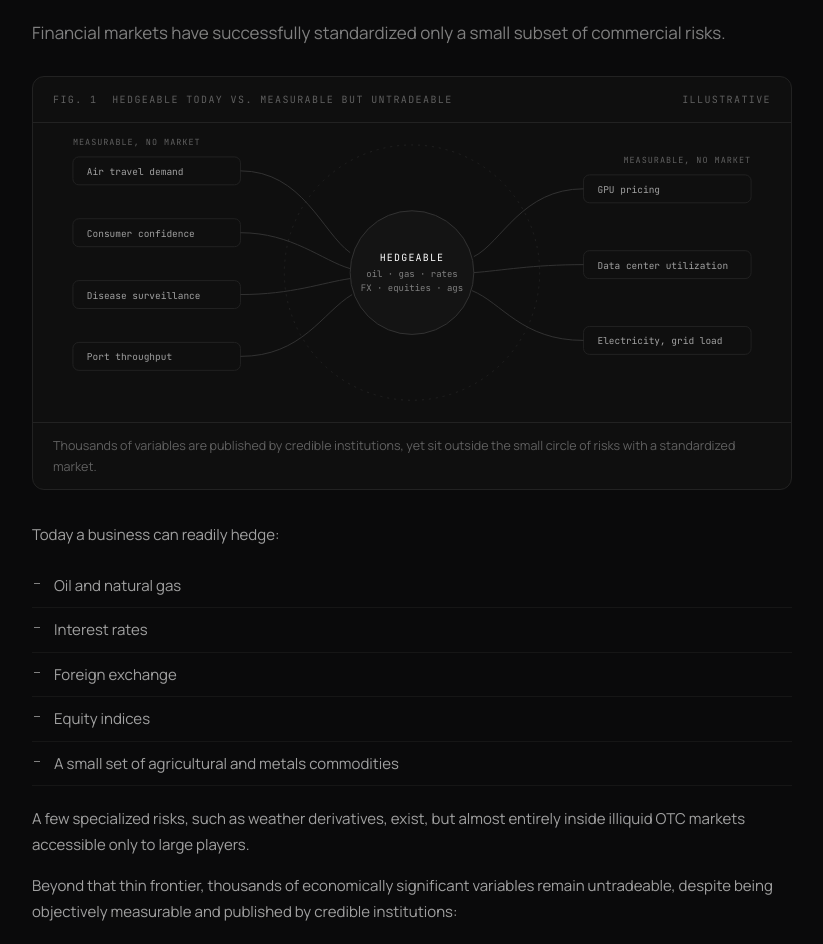
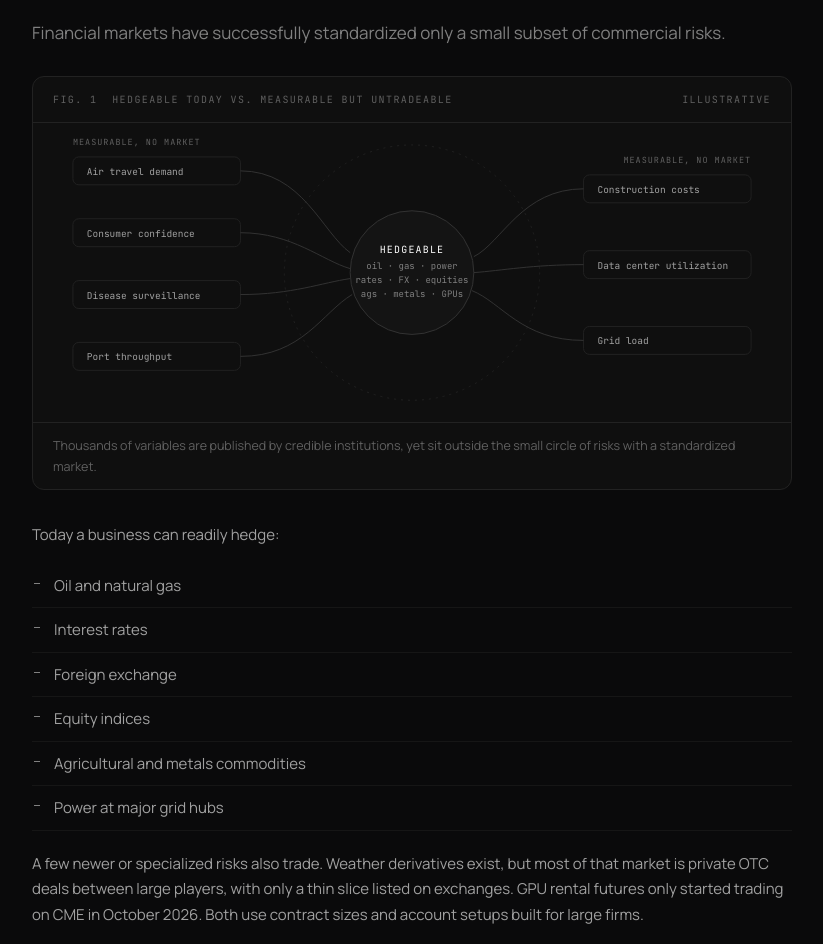
Before and after one commit to SayidwithDexextra/GlobalRiskExchange, a Next.js app: page /whitepaper in a window 1280 px wide. Shown: the part 3268-4212 px from the top of the page, without its empty margins (312-1135 px from the left). Built offline with nearby package versions, Linux system fonts and the light colour scheme; no server answers.

Commit message:
Whitepaper: fact-check fixes

```diff
--- a/src/app/whitepaper/page.tsx
+++ b/src/app/whitepaper/page.tsx
@@ -150,7 +150,7 @@ export default function WhitepaperPage() {
         <p>This paper proposes a new category of financial infrastructure: <strong>an on-chain marketplace for risk.</strong> These are decentralized commercial risk markets that settle against existing, authoritative public data sources. By turning any objectively measurable economic variable into a standardized, continuously traded market, businesses can hedge real world exposures transparently, without brokers, minimum ticket sizes, or institutional relationships.</p>
         <p>The objective is not to replace insurance or traditional derivatives. It is to make commercial risk transfer more accessible, more liquid, and more efficient, and to expand the universe of risks that can be hedged at all.</p>
         <p>Dexetera is permissionless infrastructure for that marketplace. Anyone can create a market on any measurable metric, trade it on an on-chain orderbook with USDC collateral, and settle from verifiable public evidence secured by UMA's Optimistic Oracle.</p>
-        <div className='pull'>No exchange. No gatekeeper. No one who controls the outcome.</div>
+        <div className='pull'>No listing desk. No gatekeeper. No single party controls the outcome.</div>
         </section>
         <section className='ch' id='problem'>
         <div className='num'>01 / The Problem</div>
@@ -182,17 +182,18 @@ export default function WhitepaperPage() {
         <svg viewBox='0 0 760 300' fill='none' fontFamily='JetBrains Mono, monospace'>
         <circle cx='380' cy='150' r='128' stroke='#222' strokeDasharray='2 5' />
         <circle cx='380' cy='150' r='62' fill='#141414' stroke='#333' />
-        <text x='380' y='138' fill='#fff' fontSize='10' textAnchor='middle' letterSpacing='1.2'>HEDGEABLE</text>
-        <text x='380' y='154' fill='#808080' fontSize='9' textAnchor='middle'>oil · gas · rates</text>
-        <text x='380' y='168' fill='#808080' fontSize='9' textAnchor='middle'>FX · equities · ags</text>
+        <text x='380' y='130' fill='#fff' fontSize='10' textAnchor='middle' letterSpacing='1.2'>HEDGEABLE</text>
+        <text x='380' y='146' fill='#808080' fontSize='9' textAnchor='middle'>oil · gas · power</text>
+        <text x='380' y='160' fill='#808080' fontSize='9' textAnchor='middle'>rates · FX · equities</text>
+        <text x='380' y='174' fill='#808080' fontSize='9' textAnchor='middle'>ags · metals · GPUs</text>
         <g fontSize='9.5' fill='#A1A1A1'>
         <g><rect x='40' y='34' width='168' height='28' rx='6' fill='#0F0F0F' stroke='#222' /><text x='54' y='52'>Air travel demand</text></g>
         <g><rect x='40' y='96' width='168' height='28' rx='6' fill='#0F0F0F' stroke='#222' /><text x='54' y='114'>Consumer confidence</text></g>
         <g><rect x='40' y='158' width='168' height='28' rx='6' fill='#0F0F0F' stroke='#222' /><text x='54' y='176'>Disease surveillance</text></g>
         <g><rect x='40' y='220' width='168' height='28' rx='6' fill='#0F0F0F' stroke='#222' /><text x='54' y='238'>Port throughput</text></g>
-        <g><rect x='552' y='52' width='168' height='28' rx='6' fill='#0F0F0F' stroke='#222' /><text x='566' y='70'>GPU pricing</text></g>
+        <g><rect x='552' y='52' width='168' height='28' rx='6' fill='#0F0F0F' stroke='#222' /><text x='566' y='70'>Construction costs</text></g>
         <g><rect x='552' y='128' width='168' height='28' rx='6' fill='#0F0F0F' stroke='#222' /><text x='566' y='146'>Data center utilization</text></g>
-        <g><rect x='552' y='204' width='168' height='28' rx='6' fill='#0F0F0F' stroke='#222' /><text x='566' y='222'>Electricity, grid load</text></g>
+        <g><rect x='552' y='204' width='168' height='28' rx='6' fill='#0F0F0F' stroke='#222' /><text x='566' y='222'>Grid load</text></g>
         </g>
         <g stroke='#333'><path d='M208 48 C270 48 290 110 318 130' /><path d='M208 110 C260 110 290 138 318 146' /><path d='M208 172 C260 172 290 160 318 156' /><path d='M208 234 C270 234 290 190 320 172' /><path d='M552 66 C490 66 470 120 442 134' /><path d='M552 142 C500 142 470 148 442 150' /><path d='M552 218 C490 218 470 180 440 168' /></g>
         <g fill='#606060' fontSize='8.5' letterSpacing='1'><text x='40' y='22'>MEASURABLE, NO MARKET</text><text x='720' y='40' textAnchor='end'>MEASURABLE, NO MARKET</text></g>
@@ -201,12 +202,12 @@ export default function WhitepaperPage() {
         </div>
         <p>Today a business can readily hedge:</p>
         <ul className='list'>
-        <li>Oil and natural gas</li><li>Interest rates</li><li>Foreign exchange</li><li>Equity indices</li><li>A small set of agricultural and metals commodities</li>
+        <li>Oil and natural gas</li><li>Interest rates</li><li>Foreign exchange</li><li>Equity indices</li><li>Agricultural and metals commodities</li><li>Power at major grid hubs</li>
         </ul>
-        <p>A few specialized risks, such as weather derivatives, exist, but almost entirely inside illiquid OTC markets accessible only to large players.</p>
+        <p>A few newer or specialized risks also trade. Weather derivatives exist, but most of that market is private OTC deals between large players, with only a thin slice listed on exchanges. GPU rental futures only started trading on CME in October 2026. Both use contract sizes and account setups built for large firms.</p>
         <p>Beyond that thin frontier, thousands of economically significant variables remain untradeable, despite being objectively measurable and published by credible institutions:</p>
         <ul className='list'>
-        <li>National air travel demand</li><li>Consumer confidence</li><li>Public health and disease surveillance indicators</li><li>Freight congestion and port throughput</li><li>GPU availability and pricing</li><li>Data center utilization</li><li>Electricity and grid load</li>
+        <li>National air travel demand</li><li>Consumer confidence</li><li>Public health and disease surveillance indicators</li><li>Port congestion and throughput</li><li>Construction and development costs</li><li>Data center utilization</li><li>Grid load and local power demand</li>
         </ul>
         <p>These variables influence billions of dollars of business activity every year. Authoritative data on each is published regularly by trusted sources. And yet no standardized market exists to transfer the risk, because the cost of building, listing, and operating a conventional exchange traded product for each one is prohibitive.</p>
         <p>The reason is structural. Traditional markets standardize a risk only when the expected volume justifies the fixed cost of regulatory approval, clearing infrastructure, and market maker incentives. Everything below that threshold, which is to say almost everything, defaults to private negotiation or goes unhedged entirely.</p>
@@ -270,7 +271,7 @@ export default function WhitepaperPage() {
         <p>Anyone can deploy a new risk market. There is no listing committee and no exchange approval.</p>
         <ul className='list'>
         <li>Creation runs through a guided Market Creation Wizard (metric, then trading configuration, then settlement and oracle configuration, then review and deploy), with an AI assistant that validates the metric and suggests a fair starting price.</li>
-        <li>Each market is deployed as its own on-chain Diamond (EIP-2535) proxy with isolated per market storage, so a problem in one market can never affect another.</li>
+        <li>Each market is deployed as its own on-chain Diamond (EIP-2535) proxy with isolated per market storage, so one market's state and positions are kept separate from every other market's.</li>
         <li>All markets share a single global <code>FacetRegistry</code>, so trading and settlement logic can be improved atomically across every market at once, without touching any individual market's funds or positions.</li>
         <li>A creator defines the metric, its canonical public data source (URL), a settlement date (from one day to one year out), a starting price, and descriptive tags. A creation fee and a refundable creator bond keep spam out, and creators earn 20% of the trading fees their market generates, ongoing.</li>
         <li>Creation can be gasless. The creator signs an EIP-712 message and a relayer submits the transaction.</li>
@@ -319,10 +320,10 @@ export default function WhitepaperPage() {
         <li>At the settlement date, trading pauses and a challenge window opens.</li>
         <li>Anyone can propose the final settlement value, with on-chain evidence (for example a screenshot and a Wayback Machine archive of the source, hashed on-chain for immutability).</li>
         <li>Anyone can challenge the proposal by posting a bond.</li>
-        <li>Disputes escalate to UMA's Optimistic Oracle and DVM, where the correct answer is decided by tokenholder vote.</li>
+        <li>Disputes escalate to UMA's Data Verification Mechanism (DVM), where the correct answer is decided by tokenholder vote.</li>
         <li>Once resolved, positions close at the oracle verified settlement price (not the mark price), and the vault pays out PnL, with bad debt haircuts and batch settlement for very large markets.</li>
         </ol>
-        <p>Settlement is optimistic. A proposal is assumed correct unless it is economically worth challenging. Honest settlement therefore happens without constant oracle intervention, while the bond mechanics make dishonest settlement unprofitable. The evidence chain means that even months later, anyone can independently verify that a market resolved correctly.</p>
+        <p>Settlement is optimistic. A proposal stands unless someone challenges it during the window. A successful challenger collects the proposer's bond, so a wrong value is worth challenging and a dishonest proposal loses money. Honest settlement therefore happens without constant oracle intervention. The evidence chain means that even months later, anyone can independently verify that a market resolved correctly.</p>
         <h3 className='sub'><span>4.5</span>How the Pieces Fit Together</h3>
         <p>The lifecycle of a market runs end to end as follows:</p>
         <ol className='steps'>
@@ -377,10 +378,10 @@ export default function WhitepaperPage() {
         <p>Their objective is not profit from the market itself. It is to convert an uncertain future cost or revenue into a known one.</p>
         <h3 className='sub'><span>5.2</span>Natural Counterparties</h3>
         <p>Businesses whose economics move in the opposite direction to a given hedger. When the same move that hurts one company helps another, they are natural counterparties.</p>
-        <p>A data center fears <em>high</em> electricity prices, while a power producer fears <em>low</em> ones. An airline fears <em>high</em> jet fuel prices, while a refiner earns more when they rise. Each side hedges by taking the position the other one needs. Not every exposure has a mirror image. A festival and an airline both lose when travel demand falls, so they sit on the same side, and liquidity providers take the other. When natural counterparties trade against each other, they offset commercial risk <em>and</em> sharpen price discovery, turning what would otherwise be a zero sum speculation into genuine risk transfer between real economic actors.</p>
+        <p>A data center fears <em>high</em> electricity prices, while a power producer fears <em>low</em> ones. An airline fears <em>high</em> jet fuel prices, while a refiner earns more when they rise. Each side hedges by taking the position the other one needs. Not every exposure has a mirror image. A festival and an airline both lose when travel demand falls, so they sit on the same side, and liquidity providers take the other. When natural counterparties trade against each other, they offset commercial risk <em>and</em> sharpen price discovery, Every trade is still zero sum in dollars, but both sides end with less risk than they started with. That is genuine risk transfer between real economic actors, not speculation.</p>
         <h3 className='sub'><span>5.3</span>Liquidity Providers</h3>
         <p>Institutional and individual capital providers who earn returns by supplying liquidity to markets where natural buyers and sellers are temporarily imbalanced. They bridge the timing gaps between hedgers and their natural counterparties, tighten spreads, and are compensated for warehousing risk.</p>
-        <p>For liquidity providers, an on-chain marketplace for risk is a new asset class: a source of returns uncorrelated with traditional markets, accessible without the institutional infrastructure that gates OTC derivatives desks today.</p>
+        <p>For liquidity providers, an on-chain marketplace for risk is a new asset class: returns tied to real economic variables, many of which move independently of stocks and bonds, accessible without the institutional infrastructure that gates OTC derivatives desks today.</p>
         </section>
         <section className='ch' id='onchain'>
         <div className='num'>06 / Why On-Chain Markets Matter</div>
@@ -391,14 +392,14 @@ export default function WhitepaperPage() {
         <p>This lowers the barrier to entry for businesses while increasing transparency and competition in commercial risk transfer. A protocol level comparison makes the shift concrete:</p>
         <div className='tbl'>
         <table className='cmp'>
-        <thead><tr><th>Dimension</th><th>CEX Futures</th><th>Most Perp DEXs</th><th>OTC / Insurance</th><th className='dx'>Dexetera</th></tr></thead>
+        <thead><tr><th>Dimension</th><th>Traditional Futures Exchanges</th><th>Most Perp DEXs</th><th>OTC / Insurance</th><th className='dx'>Dexetera</th></tr></thead>
         <tbody>
         <tr><td>Who can list</td><td>Exchange only</td><td>Team / governance</td><td>Dealer / underwriter</td><td className='dx'>Anyone</td></tr>
         <tr><td>What you can hedge</td><td>A handful of products</td><td>Mostly crypto</td><td>Bespoke, negotiated</td><td className='dx'>Any measurable metric</td></tr>
-        <tr><td>Trading model</td><td>Orderbook</td><td>AMM / mark price</td><td>Private negotiation</td><td className='dx'>On-chain orderbook</td></tr>
-        <tr><td>Access</td><td>Institutional</td><td>Retail crypto</td><td>Relationship gated</td><td className='dx'>Open, global</td></tr>
+        <tr><td>Trading model</td><td>Orderbook</td><td>Orderbook or AMM</td><td>Private negotiation</td><td className='dx'>On-chain orderbook</td></tr>
+        <tr><td>Access</td><td>Through a broker</td><td>Retail crypto</td><td>Relationship gated</td><td className='dx'>Open, global</td></tr>
         <tr><td>Custody</td><td>Custodial</td><td>Non-custodial</td><td>Counterparty balance sheet</td><td className='dx'>Non-custodial (USDC in CoreVault)</td></tr>
-        <tr><td>Settlement</td><td>Centralized</td><td>Mark price / funding</td><td>Counterparty discretion</td><td className='dx'>Optimistic proposal plus UMA DVM</td></tr>
+        <tr><td>Settlement</td><td>Centralized</td><td>No expiry, funding payments</td><td>Counterparty discretion</td><td className='dx'>Optimistic proposal plus UMA DVM</td></tr>
         </tbody>
         </table>
         </div>
@@ -407,7 +408,7 @@ export default function WhitepaperPage() {
         <div className='num'>07 / Long Term Vision</div>
         <h2><span className='g'>If a risk can be measured,</span>it can be traded.</h2>
         <p className='intro'>The long term vision is a world where businesses no longer need bespoke financial products to manage ordinary commercial uncertainty.</p>
-        <p>Any objectively measurable economic variable, from air travel demand to GPU pricing to port throughput, can become a standardized, continuously traded financial market. Businesses gain access to transparent, on demand risk transfer. Liquidity providers gain access to a new asset class. And the economy as a whole becomes more efficient at distributing uncertainty to the participants best able to bear it.</p>
+        <p>Any objectively measurable economic variable, from air travel demand to construction costs to port throughput, can become a standardized, continuously traded financial market. Businesses gain access to transparent, on demand risk transfer. Liquidity providers gain access to a new asset class. And the economy as a whole becomes more efficient at distributing uncertainty to the participants best able to bear it.</p>
         <p>Commercial risk becomes as accessible to hedge as foreign exchange or commodities are today.</p>
         <div className='pull'>The question becomes not "who will let me hedge this?" but simply "what risk do I want to transfer?"</div>
         <div className='cta' style={{justifyContent: 'flex-start', marginTop: '28px'}}>
@@ -418,7 +419,7 @@ export default function WhitepaperPage() {
         <section className='ch' id='links'>
         <div className='num'>08 / Links</div>
         <div className='links'>
-        <a href='https://www.dexetera.xyz'>www.dexetera.xyz<span>Website</span></a>
+        <a href='https://www.dexetera.org'>www.dexetera.org<span>Website</span></a>
         <a href='https://dexetera.xyz'>dexetera.xyz<span>Application</span></a>
         <a href='https://doc.dexetera.org'>doc.dexetera.org<span>Documentation</span></a>
         <a href='https://x.com/dexeteralabs'>@dexeteralabs<span>Twitter</span></a>
```
